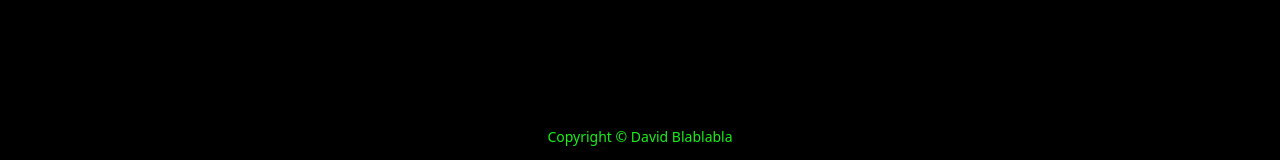
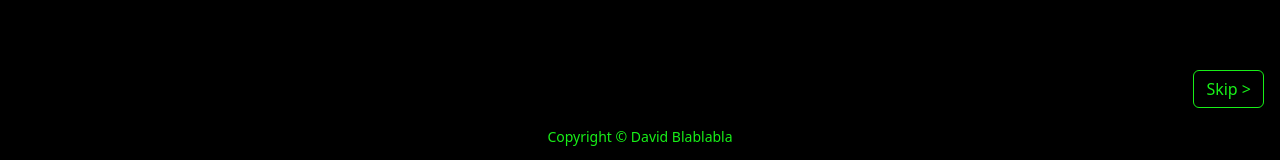
Before and after one commit to novakovicdavid/figure-frontend, a React (Create React App) app: page /about in a window 1280 px wide. Shown: the part 636-796 px from the top of the page. Built offline with nearby package versions, Linux system fonts and the light colour scheme; no server answers.

Commit message:
Skip button in about page

```diff
--- a/src/pages/AboutPage.css
+++ b/src/pages/AboutPage.css
@@ -14,15 +14,26 @@
 }
 
 #about-page, .about-darken, .about-darken button {
-    border-color: unset;
+    color: #18f018 !important;
     background-color: black;
     transition-property: color, background-color, border-top-color, border-right-color, border-bottom-color, border-left-color;
+    border-color: #18f018 !important;
+}
+
+#about-page .btn:hover, .about-darken .btn:hover {
+    background-color: green;
 }
 
 #about-page, .about-darken, .about-darken a, .about-darken small, .about-darken button {
-    transition-duration: 1s !important;
-    transition-timing-function: unset !important;
-    transition-delay: unset !important;
+    transition-duration: 1s;
+    transition-timing-function: unset;
+    transition-delay: unset;
+}
+
+#about-skip-button.light {
+    color: var(--bs-btn-hover-color);
+    background-color: var(--bs-btn-hover-bg);
+    border-color: var(--bs-btn-hover-border-color);
 }
 
 #about-page p.d-inline {
--- a/src/pages/AboutPage.js
+++ b/src/pages/AboutPage.js
@@ -1,6 +1,7 @@
 import "./AboutPage.css"
 import {useEffect, useState} from "react";
 import Typewriter from 'typewriter-effect';
+import {Button} from "react-bootstrap";
 
 function setCursorClass(cursorClass) {
     const cursor = document.getElementsByClassName("cursor").item(0);
@@ -16,17 +17,22 @@ function setCursorAnimated(animated) {
     cursor.classList.toggle("cursor-animated", animated);
 }
 
+function setVisitedBefore() {
+    localStorage.setItem("about-page-seen-before", "true")
+}
+
 export function AboutPage() {
     let [className, setClassName] = useState("light");
     useEffect(() => {
         setClassName("");
     }, []);
 
-    const skip = localStorage.getItem("about-page-seen-before");
-    // const skip = false;
+    const [skip, setSkip] = useState(localStorage.getItem("about-page-seen-before"));
+    const [hideSkipButton, setHideSkipButton] = useState(skip);
 
     return (
-        <div id={"about-page"} className={className} style={{padding: "0 1rem"}}>
+        <div id={"about-page"} className={className} style={{display: "flex", flexDirection: "column", padding: "0 1rem"}}>
+            <div style={{height: "100%"}}>
                 <div style={{maxWidth: "45rem", marginLeft: "auto", marginRight: "auto", marginTop: "4rem"}}>
                     {
                         !skip &&
@@ -70,7 +76,7 @@ export function AboutPage() {
                                         '<br/>' +
                                         'Framework: <code>React JS</code>' +
                                         '<br/>' +
-                                    'Styling: <code>react-router-bootstrap</code>' +
+                                        'Styling: <code>react-bootstrap</code>' +
                                         '<br/>' +
                                         'Infinite Scroll: <s><code>react-infinite-scroll-component</code></s> ' +
                                         'Custom implementation using <code>react-intersection-observer</code>' +
@@ -174,14 +180,15 @@ export function AboutPage() {
                                         'Backblaze S3 is used to store said content.' +
                                         '</p>')
                                     .callFunction(() => setCursorAnimated(true))
-                                .callFunction(() => localStorage.setItem("about-page-seen-before", "true"))
+                                    .callFunction(() => setHideSkipButton(true))
+                                    .callFunction(() => setVisitedBefore())
                                     .start();
                             }}
                         />
                     }
                     {
                         skip &&
-                    <div>
+                        <div id={"about-page-skipped-text"}>
                             <h1>The project: Figure</h1>
                             <br/><br/>
                             <h2>Frontend:</h2>
@@ -190,7 +197,7 @@ export function AboutPage() {
                                 <br/>
                                 Framework: <code>React JS</code>
                                 <br/>
-                            Styling: <code>react-router-bootstrap</code>
+                                Styling: <code>react-bootstrap</code>
                                 <br/>
                                 Infinite Scroll: <s><code>react-infinite-scroll-component</code></s> {" "}
                                 Custom implementation using <code>react-intersection-observer</code>
@@ -260,5 +267,18 @@ export function AboutPage() {
                     }
                 </div>
             </div>
+            {
+                !hideSkipButton &&
+                <Button id={"about-skip-button"} className={"about-darken " + className} style={{position: "sticky", bottom: ".5rem", right: ".5rem", alignSelf: "end"}}
+                        onClick={() => {
+                            setVisitedBefore();
+                            setSkip(true);
+                            setHideSkipButton(true);
+                        }
+                        }>
+                    Skip >
+                </Button>
+            }
+        </div>
     )
 }
```
Lines whose indentation alone changed are shown as unchanged.
